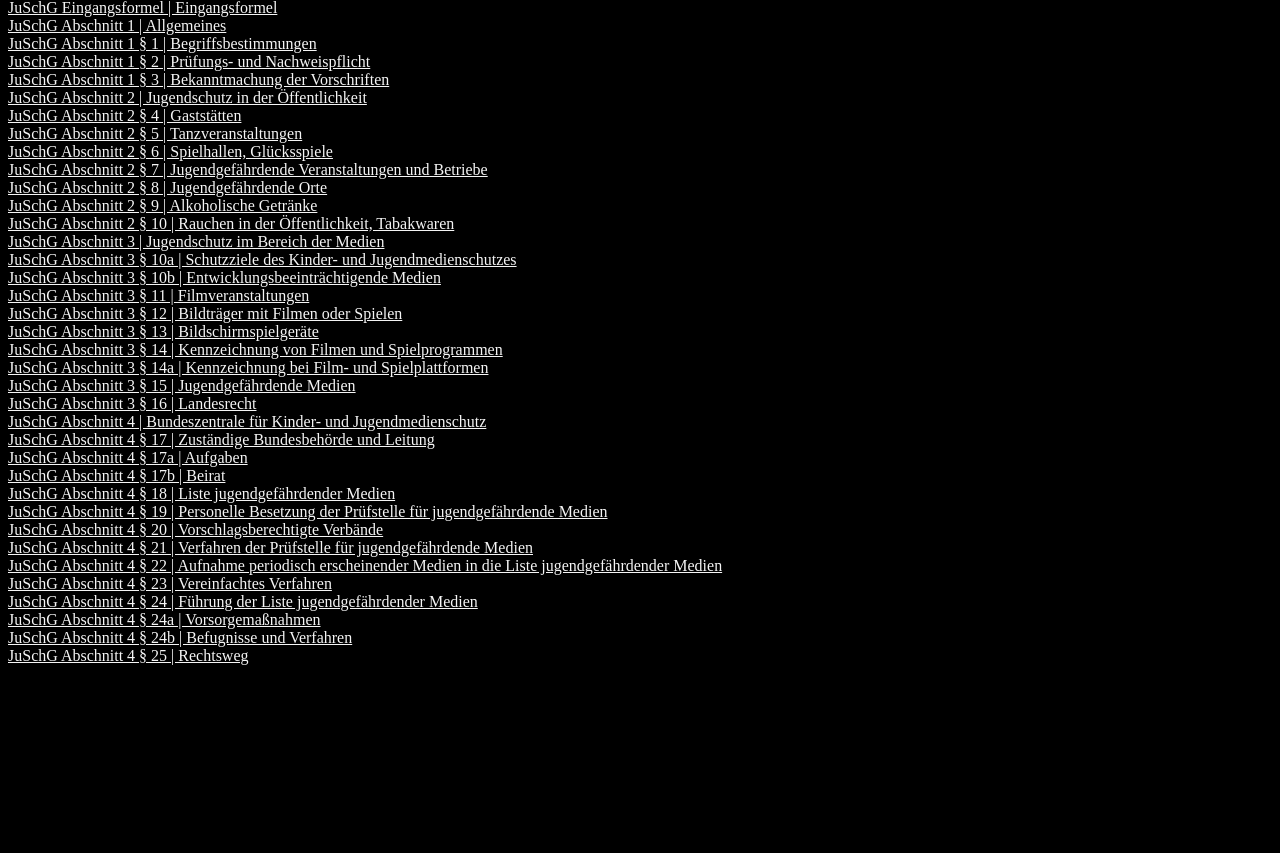
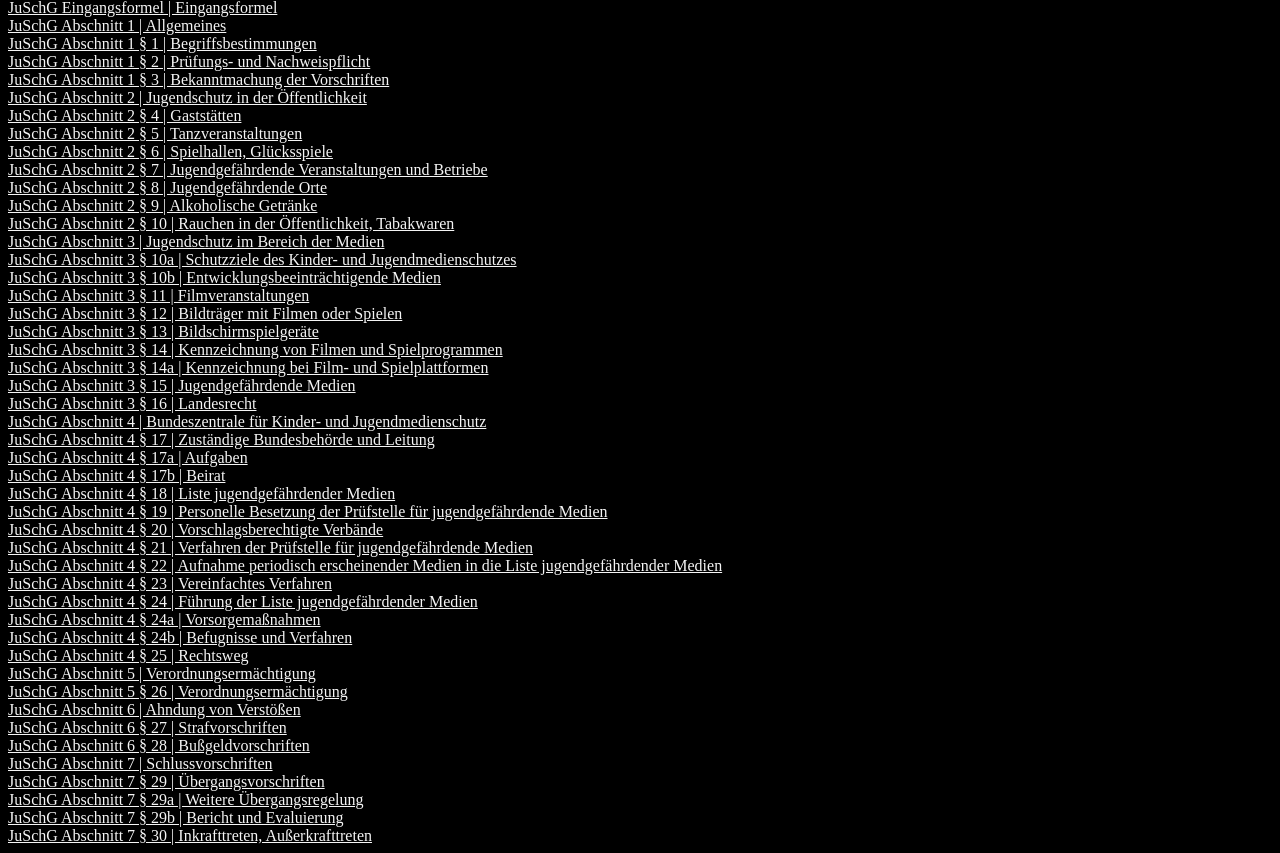
Before and after one commit to gg265yt/GesetzBuecherOnline, a plain HTML site: page JuSchG.html in a window 1280 px wide. Shown: the part 45-898 px from the top of the page. Before the commit the page ends 800 px from the top, so only its background shows below. Drawn offline with Linux system fonts and the light colour scheme.

Commit message:
Update Links JuSchG.html

```diff
--- a/JuSchG.html
+++ b/JuSchG.html
@@ -87,5 +87,25 @@
         <a href="https://www.gesetze-im-internet.de/juschg/__24b.html">JuSchG Abschnitt 4 § 24b | Befugnisse und Verfahren</a>
         <br>
         <a href="https://www.gesetze-im-internet.de/juschg/__25.html">JuSchG Abschnitt 4 § 25 | Rechtsweg</a>
+        <br>
+        <a href="https://www.gesetze-im-internet.de/juschg/BJNR273000002.html#BJNR273000002BJNG000700000">JuSchG Abschnitt 5 |	Verordnungsermächtigung</a>
+        <br>
+        <a href="https://www.gesetze-im-internet.de/juschg/__26.html">JuSchG Abschnitt 5 § 26 | Verordnungsermächtigung</a>
+        <br>
+        <a href="https://www.gesetze-im-internet.de/juschg/BJNR273000002.html#BJNR273000002BJNG000800000">JuSchG Abschnitt 6 |	Ahndung von Verstößen</a>
+        <br>
+        <a href="https://www.gesetze-im-internet.de/juschg/__27.html">JuSchG Abschnitt 6 § 27 | Strafvorschriften</a>
+        <br>
+        <a href="https://www.gesetze-im-internet.de/juschg/__28.html">JuSchG Abschnitt 6 § 28 | Bußgeldvorschriften</a>
+        <br>
+        <a href="https://www.gesetze-im-internet.de/juschg/BJNR273000002.html#BJNR273000002BJNG000900000">JuSchG Abschnitt 7 |	Schlussvorschriften</a>
+        <br>
+        <a href="https://www.gesetze-im-internet.de/juschg/__29.html">JuSchG Abschnitt 7 § 29 | Übergangsvorschriften</a>
+        <br>
+        <a href="https://www.gesetze-im-internet.de/juschg/__29a.html">JuSchG Abschnitt 7 § 29a | Weitere Übergangsregelung</a>
+        <br>
+        <a href="https://www.gesetze-im-internet.de/juschg/__29b.html">JuSchG Abschnitt 7 § 29b | Bericht und Evaluierung</a>
+        <br>
+        <a href="https://www.gesetze-im-internet.de/juschg/__30.html">JuSchG Abschnitt 7 § 30 | Inkrafttreten, Außerkrafttreten</a>
     </body>
 </html>
```
